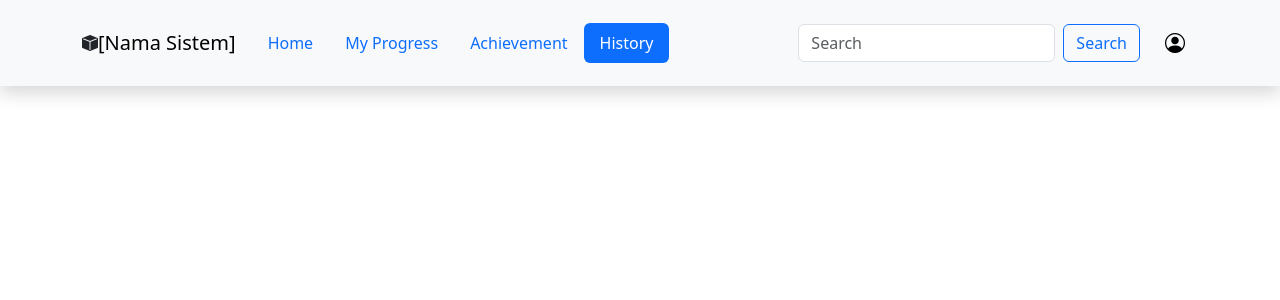
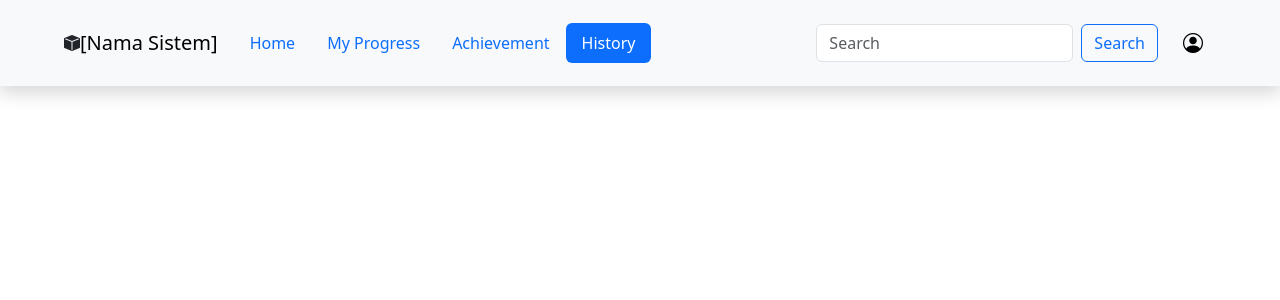
Before and after one commit to jovinjuan/web-project, a PHP site: page /history.php in a window 1280 px wide. Shown: the top 300 px of the page. Run offline with PHP 8.4, Linux system fonts and the light colour scheme.

Commit message:
Update NavBar history.php

```diff
--- a/history.php
+++ b/history.php
@@ -16,7 +16,7 @@
   <body>
     <!-- Nav Bar -->
     <nav class="navbar navbar-expand-lg bg-light shadow p-3 fixed-top">
-      <div class="container">
+      <div class="container-fluid px-5">
         <i class="bi bi-box-fill"></i>
         <a class="navbar-brand" href="#">[Nama Sistem]</a>
         <button class="navbar-toggler" type="button" data-bs-toggle="collapse" data-bs-target="#navbarNav" aria-controls="navbarNav" aria-expanded="false" aria-label="Toggle navigation">
```
